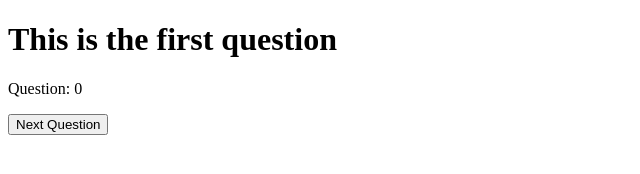
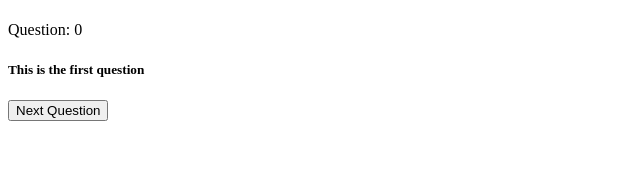
Before and after one commit to sosukebrause/Class-Homework-04, a plain HTML site: page Main/index.html in a window 1280 px wide. Shown: the whole page, without its empty margins (0-640 px from the left). Drawn offline with nearby package versions, Linux system fonts and the light colour scheme.

Commit message:
reformat html file

```diff
--- a/Main/app.js
+++ b/Main/app.js
@@ -1,20 +1,18 @@
-// function getQuestion() {
-//   var currentQuestion = quiz[currentQuestionIndex];
-// }
+// how add multiple items into an obect variable, key
+//how to call multiple object variable keys at once
 
 $(document).ready(function () {
   var questions = [
     {
       title: "q1",
       content: "This is the first question",
-      choices: ["cdcdc", "wqqw", "qwq", "qwwq"],
+      choices: ["aaa", "bbb", "ccc"],
       answer: "",
     },
     {
       title: "q2",
       content: "This is the second question",
-
-      choices: ["cdcdc", "wqqw", "qwq", "qwwq"],
+      choices: ["aaa", "bbb", "ccc"],
       answer: "",
     },
   ];
--- a/Main/index.html
+++ b/Main/index.html
@@ -7,9 +7,10 @@
   </head>
   <body>
     <div class="todos">
-      <h1 id="question"></h1>
+      <h1 id="title"></h1>
       <div id="questions-list"></div>
       <p>Question: <span id="question-count">0</span></p>
+      <h5 id="question"></h5>
       <div class="choices"></div>
       <button id="nextQuestion">Next Question</button>
       <script
```
